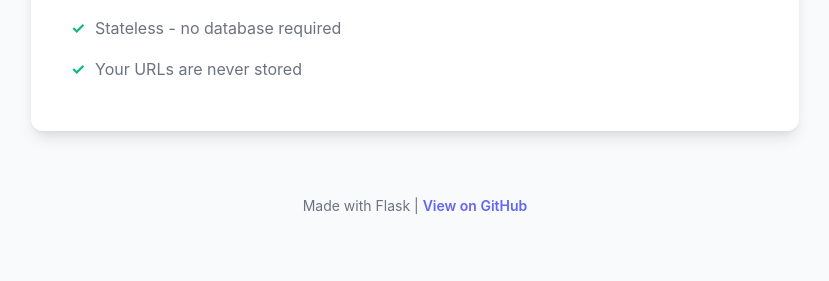
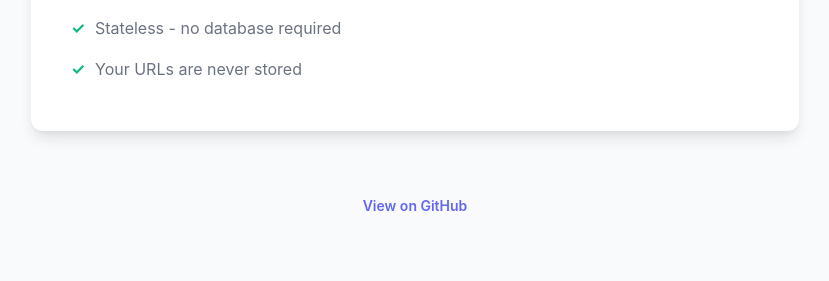
Before and after one commit to webnerdnick/uglyurl, a Flask app: page / in a window 1280 px wide. Shown: the part 1305-1586 px from the top of the page, without its empty margins (225-1054 px from the left). Run offline with Flask 3, Linux system fonts and the light colour scheme.

Commit message:
Updated URL in readme. Added github links.

```diff
--- a/templates/error.html
+++ b/templates/error.html
@@ -37,7 +37,7 @@
         </main>
 
         <footer>
-            <p>Made with Flask | <a href="https://github.com" target="_blank">View on GitHub</a></p>
+            <p><a href="https://github.com/webnerdnick/uglyurl" target="_blank">View on GitHub</a></p>
         </footer>
     </div>
 </body>
--- a/templates/index.html
+++ b/templates/index.html
@@ -81,7 +81,7 @@
         </main>
 
         <footer>
-            <p>Made with Flask | <a href="https://github.com" target="_blank">View on GitHub</a></p>
+            <p><a href="https://github.com/webnerdnick/uglyurl" target="_blank">View on GitHub</a></p>
         </footer>
     </div>
 
--- a/templates/result.html
+++ b/templates/result.html
@@ -83,7 +83,7 @@
         </main>
 
         <footer>
-            <p>Made with Flask | <a href="https://github.com" target="_blank">View on GitHub</a></p>
+            <p><a href="https://github.com/webnerdnick/uglyurl" target="_blank">View on GitHub</a></p>
         </footer>
     </div>
 
```
Also changed, not shown: README.md.
